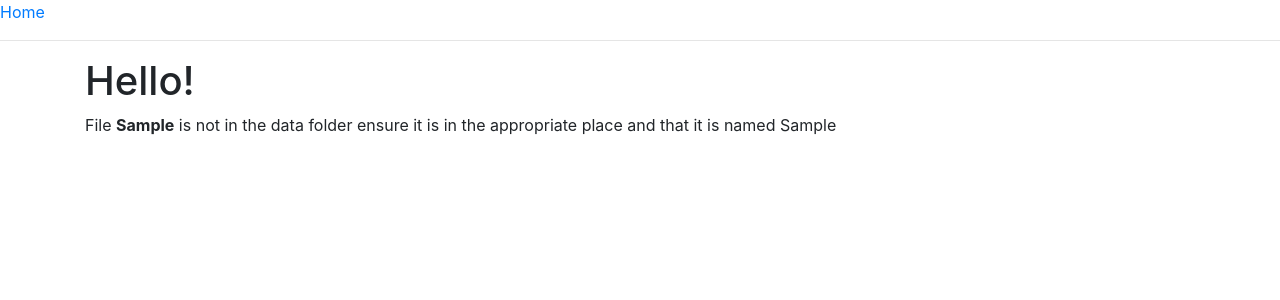
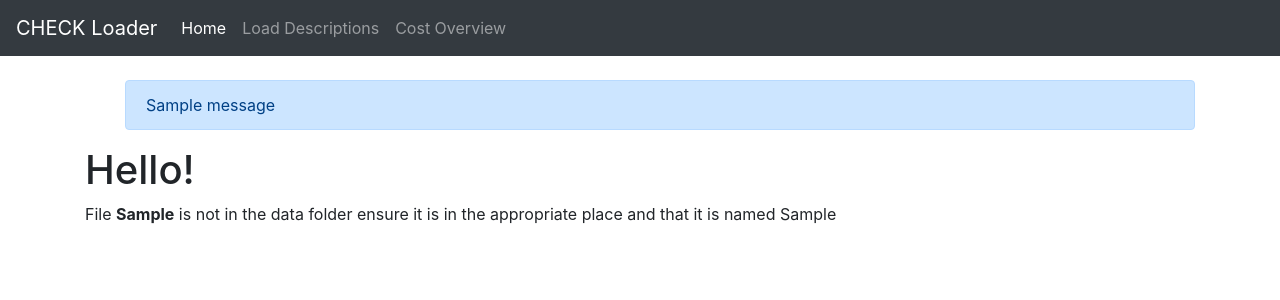
Before and after one commit to datagarret/CHECK_Loader, a Flask app: template app/templates/index.html in a window 1280 px wide. Shown: the top 300 px of the page. Run offline with Flask 2, Linux system fonts and the light colour scheme; tables that the repository leaves empty hold one stand-in row (values such as "Sample post"); the template is opened without the code that fills it: values that come from a table or form of the project are taken from there, most other values are stand-ins (such as "Sample title", 1, 10 or a date in 2020); one stand-in notice (Sample message) is shown; some libraries are stand-ins or nearby versions.

Commit message:
html beautifying with bootstrap

```diff
--- a/app/routes.py
+++ b/app/routes.py
@@ -1,4 +1,4 @@
-from datetime import date
+from datetime import date, datetime
 import os
 import re
 from flask import render_template, flash, redirect, url_for, jsonify, request
@@ -20,6 +20,7 @@ initial_file_name = '2016_05'
 def index():
 
     total_files = os.listdir(raw_data_dir)
+    #gets all data then only selects those that have the correct naming conventions
     total_files = [i for i in total_files if re_name_check(i)]
     total_files.sort()
 
@@ -43,16 +44,12 @@ def index():
     release_date = date(int(release_date[0]), int(release_date[1]), 1)
     form = UploadForm(release_num=release_num, release_date=release_date, file_name=curr_release)
     if form.validate_on_submit():
-        flash('Load is processing!')
         release_num = form.release_num.data
         release_date = form.release_date.data
         file_name = form.file_name.data
-        return redirect(url_for('load', release_num=release_num,file_name=file_name, release_date=release_date))
+        return redirect(url_for('load', release_num=release_num, file_name=file_name, release_date=release_date))
     return render_template('index.html', load=load, curr_release=curr_release, form=form)
 
-@app.route('/test')
-def test():
-    return url_for('load')
 
 @app.route('/load', methods=['GET', 'POST'])
 def load():
@@ -92,17 +89,20 @@ def load():
 
     table_load_info = raw_output + stage_output
     #categorize stage claims
+    print('categorize')
     categorizer = CostCategorizer('CHECK_CPAR2')
     categorizer.categorize_wrapper()
+
     #update dx for the release
     dxer = DiagnosisCategorizer('CHECK_CPAR2', release_date)
     dxer.dx_wrapper(insert=True)
     #update risk for the release
+    print('risk')
     risker = RiskCategorizer('CHECK_CPAR2', release_date)
     risker.risk_wrapper(insert=True)
 
 
-    return render_template('load_complete.html', curr_release=file_name, table_load_info=table_load_info)
+    return render_template('load_complete.html', curr_release=file_name, table_load_info=table_load_info, title='Load Complete')
 
 
 
--- a/app/templates/base.html
+++ b/app/templates/base.html
@@ -8,12 +8,32 @@
       <link rel="stylesheet" href="https://stackpath.bootstrapcdn.com/bootstrap/4.3.1/css/bootstrap.min.css" integrity="sha384-ggOyR0iXCbMQv3Xipma34MD+dH/1fQ784/j6cY/iJTQUOhcWr7x9JvoRxT2MZw1T" crossorigin="anonymous">
     </head>
     <body>
-        <div><a href="/index">Home</a></div>
-        <hr>
+      <nav class="navbar navbar-expand-lg navbar-dark bg-dark">
+        <a class="navbar-brand" href="{{ url_for('index') }}">CHECK Loader</a>
+        <div class="collapse navbar-collapse" id="navbarNavAltMarkup">
+          <div class="navbar-nav">
+            <a class="nav-item nav-link active" href="{{ url_for('index') }}">Home <span class="sr-only">(current)</span></a>
+            <a class="nav-item nav-link" href="#">Load Descriptions</a>
+            <a class="nav-item nav-link" href="#">Cost Overview</a>
+          </div>
+        </div>
+      </nav>
+      <br>
         <div class="container">
+          {% with messages = get_flashed_messages() %}
+          {% if messages %}
+          <ul>
+              {% for message in messages %}
+              <div class="alert alert-primary" role="alert">
+              {{ message }}
+              </div>
+              {% endfor %}
+          </ul>
+          {% endif %}
+          {% endwith %}
         {% block content %}{% endblock %}
         </div>
-        <script src="https://code.jquery.com/jquery-3.3.1.slim.min.js" integrity="sha384-q8i/X+965DzO0rT7abK41JStQIAqVgRVzpbzo5smXKp4YfRvH+8abtTE1Pi6jizo" crossorigin="anonymous"></script>
+    <script src="https://code.jquery.com/jquery-3.3.1.slim.min.js" integrity="sha384-q8i/X+965DzO0rT7abK41JStQIAqVgRVzpbzo5smXKp4YfRvH+8abtTE1Pi6jizo" crossorigin="anonymous"></script>
     <script src="https://cdnjs.cloudflare.com/ajax/libs/popper.js/1.14.7/umd/popper.min.js" integrity="sha384-UO2eT0CpHqdSJQ6hJty5KVphtPhzWj9WO1clHTMGa3JDZwrnQq4sF86dIHNDz0W1" crossorigin="anonymous"></script>
     <script src="https://stackpath.bootstrapcdn.com/bootstrap/4.3.1/js/bootstrap.min.js" integrity="sha384-JjSmVgyd0p3pXB1rRibZUAYoIIy6OrQ6VrjIEaFf/nJGzIxFDsf4x0xIM+B07jRM" crossorigin="anonymous"></script>
     </body>
--- a/app/templates/index.html
+++ b/app/templates/index.html
@@ -4,29 +4,56 @@
         <h1>Hello!</h1>
 
             {% if load %}
-            <div><p>File <b>{{ curr_release }}</b> is ready to load! Submit the form below to start process</p><div>
+            <div><p>File <b>{{ curr_release }}</b> is ready to load! Submit the form below to start the process!</p></div>
+            <hr>
+              <div class="col-4">
+              <form name="load_info" action="" method="post" novalidate>
+                  {{ form.hidden_tag() }}
 
-              <form action="" method="post" novalidate>
-                  {{ form.hidden_tag() }}
-                  <p>
+                  <div class="form-group">
                       {{ form.release_num.label }}<br>
-                      {{ form.release_num(size=32) }}
-                  </p>
-                  <p>
+                      {{ form.release_num(class_="form-control") }}
+                  </div>
+                  <div class="form-group">
                       {{ form.release_date.label }}<br>
-                      {{ form.release_date(size=32) }}
-                  </p>
-                  <p>
+                      {{ form.release_date(class_="form-control") }}
+                  </div>
+                  <div class="form-group">
                       {{ form.file_name.label }}<br>
-                      {{ form.file_name(size=32) }}
-                  </p>
-                  <p>{{ form.submit() }}</p>
+                      {{ form.file_name(class_="form-control") }}
+                  </div>
+                  <div>{{ form.submit(class_="btn btn-dark") }}</div>
               </form>
+            </div>
+
+
+            <div id=spinner class="d-flex justify-content-center"></div>
 
             {% else %}
             <div><p>File <b>{{ curr_release }}</b> is not in the data folder ensure it is in the appropriate place
-            and that it is named {{ curr_release }}</p><div>
+            and that it is named {{ curr_release }}</p></div>
             {% endif %}
+
+  {% block scripts %}
+
+  <script>
+  const load_form = document.forms['load_info'];
+  load_form.addEventListener('submit', add_img, false);
+  function add_img(event) {
+    const spinner_div = document.getElementById('spinner');
+    const spin_border = document.createElement('div')
+    spin_border.setAttribute('class', 'spinner-border')
+    spin_border.classList.add('text-dark')
+    spin_border.classList.add("m-5")
+    spin_border.style.width = "5rem"
+    spin_border.style.height = "5rem"
+    spinner_div.appendChild(spin_border);
+    load_form.style.display = 'none';
+  }
+  </script>
+
+  {% endblock %}
+
 
 
 {% endblock %}
--- a/app/templates/load_complete.html
+++ b/app/templates/load_complete.html
@@ -3,7 +3,7 @@
 {% block content %}
 <div><h1>Complete!</h1></div>
       <div><p>Load {{curr_release}} has been completed successfully.</p>
-
+        <div class="col-8">
         <table class="table">
           <thead>
             <tr>
@@ -20,5 +20,6 @@
         </tr>
         {% endfor %}
         </table>
+        </div>
 
 {% endblock %}
```
